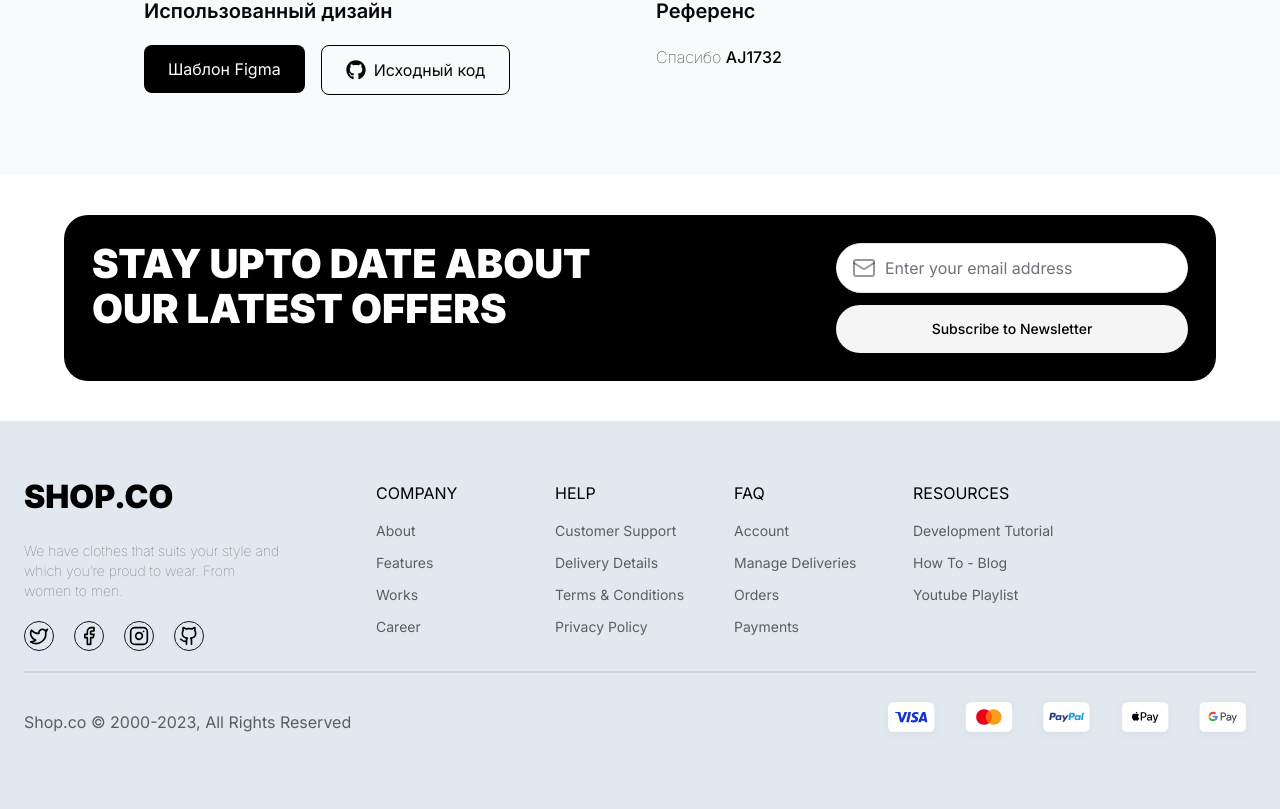
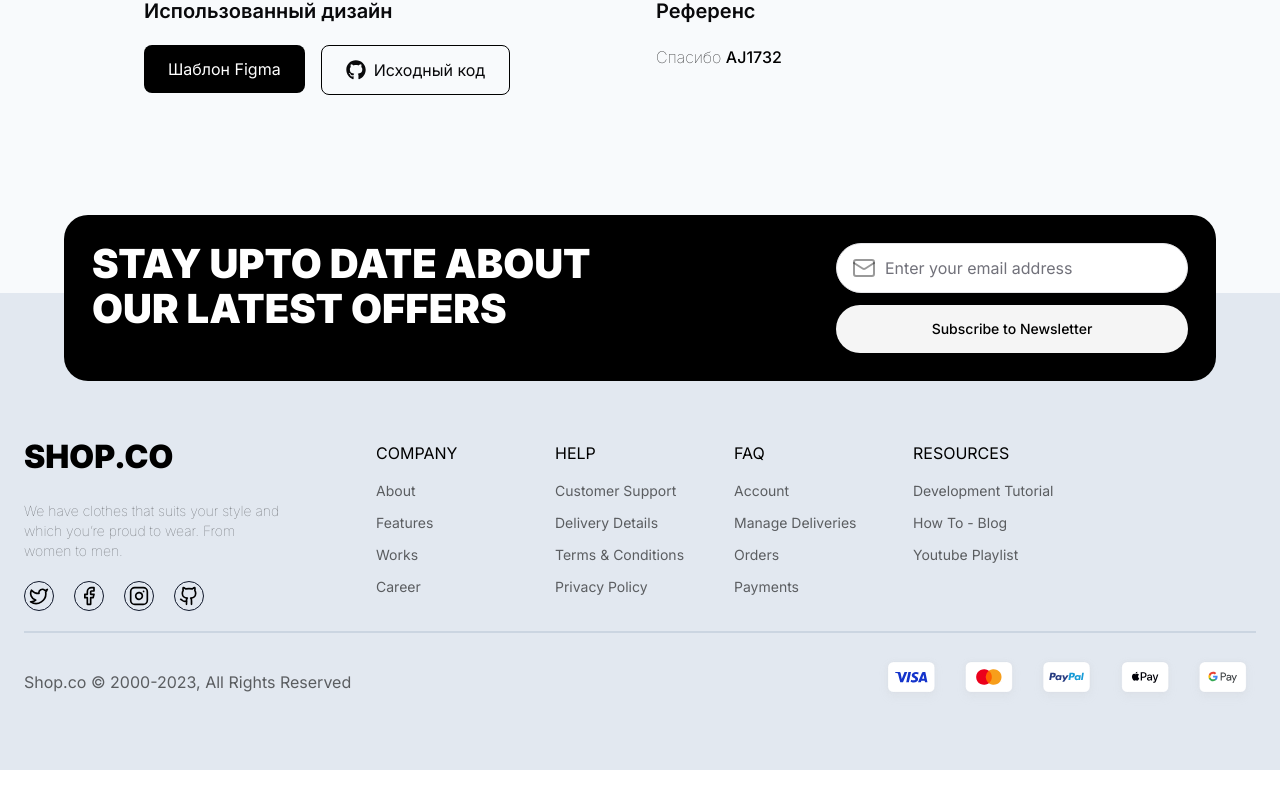
Before and after one commit to Gennod/ibb-shopco, a Next.js app: page / in a window 1280 px wide. Shown: the part 1051-1860 px from the top of the page. After the commit the page ends 1821 px from the top, so only its background shows below. Built offline with nearby package versions, Linux system fonts and the light colour scheme.

Commit message:
fix: CTASection classnames

```diff
--- a/src/components/layout/Footer/index.tsx
+++ b/src/components/layout/Footer/index.tsx
@@ -11,7 +11,7 @@ import {
 
 export default function Footer() {
 	return (
-		<div className="divide-y-2 divide-slate-300 bg-slate-200 px-6 py-10 text-black/60">
+		<div className="divide-y-2 divide-slate-300 bg-slate-200 px-6 pb-10 pt-32 text-black/60">
 			<div className="flex justify-between gap-24 py-5 max-md:flex-col">
 				<div className="flex flex-col gap-5">
 					<div className="font-integral my-auto text-2xl font-black text-black lg:mb-2 lg:text-[2rem]">
--- a/src/components/sections/CTASection/index.tsx
+++ b/src/components/sections/CTASection/index.tsx
@@ -5,8 +5,8 @@ import InputField from '@/components/ui-build/InputField'
 
 const CTASection = () => {
 	return (
-		<section className="pb-10 pl-16 pr-16 pt-10 text-white">
-			<div className="flex justify-between rounded-[1.5rem] bg-black p-7 max-lg:flex-col">
+		<section className="bg-slate-50 pb-10 pl-16 pr-16 pt-10 text-white">
+			<div className="relative z-20 -mb-32 flex justify-between rounded-[1.5rem] bg-black p-7 max-lg:flex-col">
 				<h2 className="font-integral -mt-0.5 max-w-[35rem] text-[2rem] font-black leading-[2.1875rem] text-white max-lg:mb-5 lg:text-[2.5rem] lg:leading-[2.8125rem]">
 					STAY UPTO DATE ABOUT <br />
 					OUR LATEST OFFERS
```
